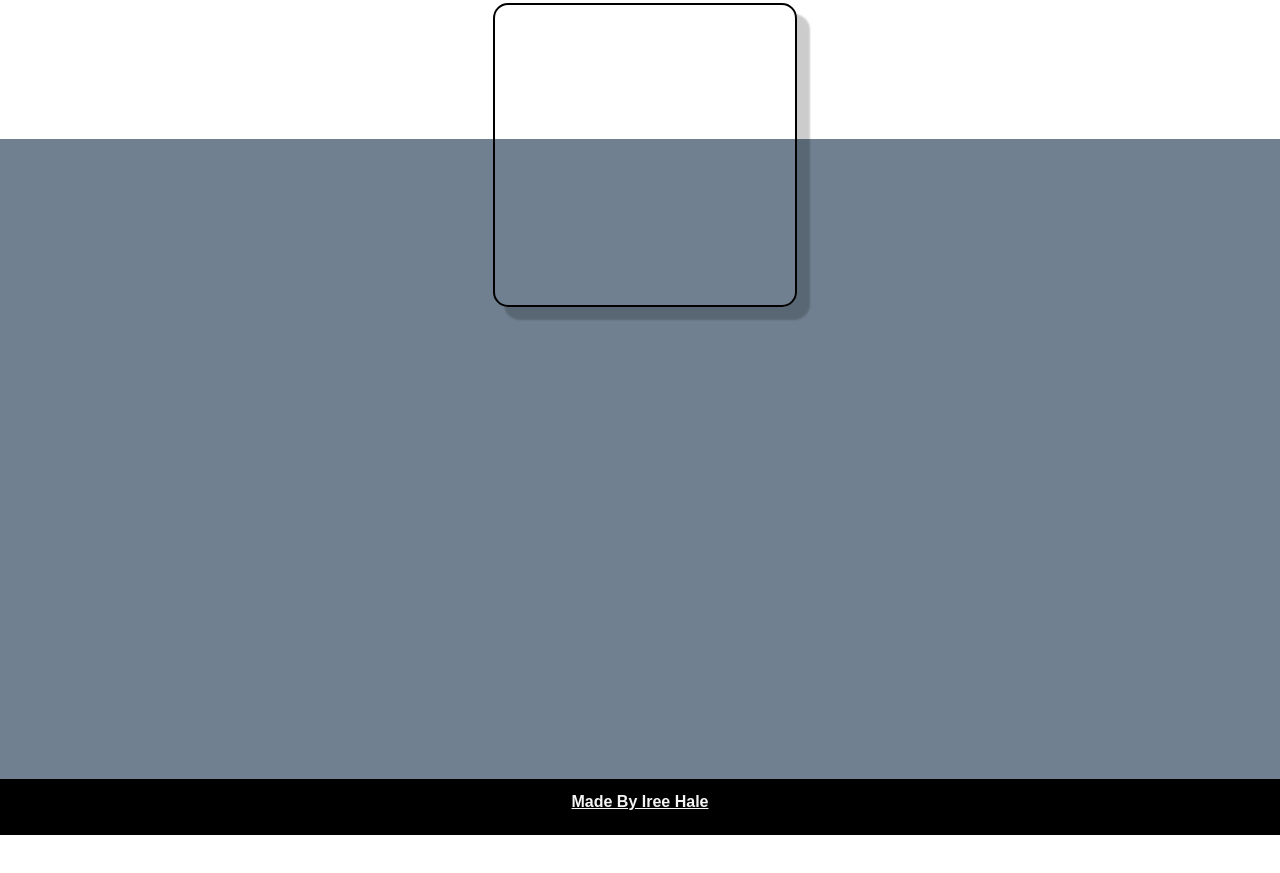
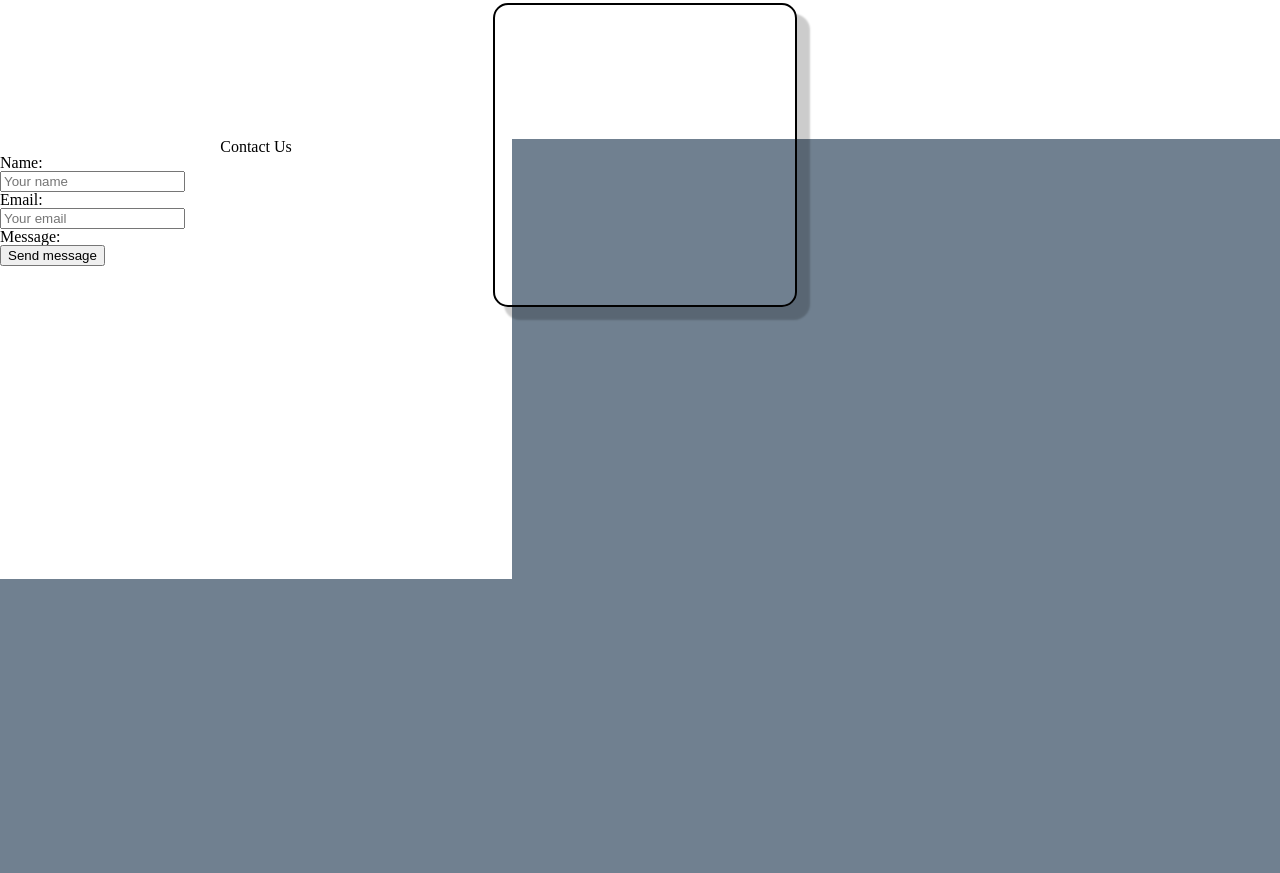
Before and after one commit to IreeHale/Portfolio, a plain HTML site: page index.html in a window 1280 px wide. Shown: the part 1962-2835 px from the top of the page. Before the commit the page ends 2797 px from the top, so only its background shows below. Drawn offline with Linux system fonts and the light colour scheme.

Commit message:
working on the contact form

```diff
--- a/index.html
+++ b/index.html
@@ -58,7 +58,20 @@
                 </div>
 
                 <div id="container">
+                    <form>
+                        <h4>Contact Us</h4>
 
+                        <label for="name">Name:</label><br>
+                        <input type="text" id="name" placeholder="Your name"><br>
+
+                        <label for="enail">Email:</label><br>
+                        <input type="text" id="email" placeholder="Your email"><br>
+
+                        <label for="message">Message:</label><br>
+                        <testarea id="message" placeholder="your message" rows="6"></testarea>
+
+                        <input id="button" type="submit" value="Send message">
+                    </form>
                 </div>
 
                 <footer>
--- a/styles.css
+++ b/styles.css
@@ -114,9 +114,21 @@ video {
 }
 
 #container {
-    height: 80vh;
+    height: 110vh;
     background-color: slategrey;
 }
+
+form{
+    background-color: white;
+    width: 40%;
+    height: 50%;
+}
+
+form h4{
+    text-align: center;
+}
+
+
 
 footer {
     text-align: center;
```
